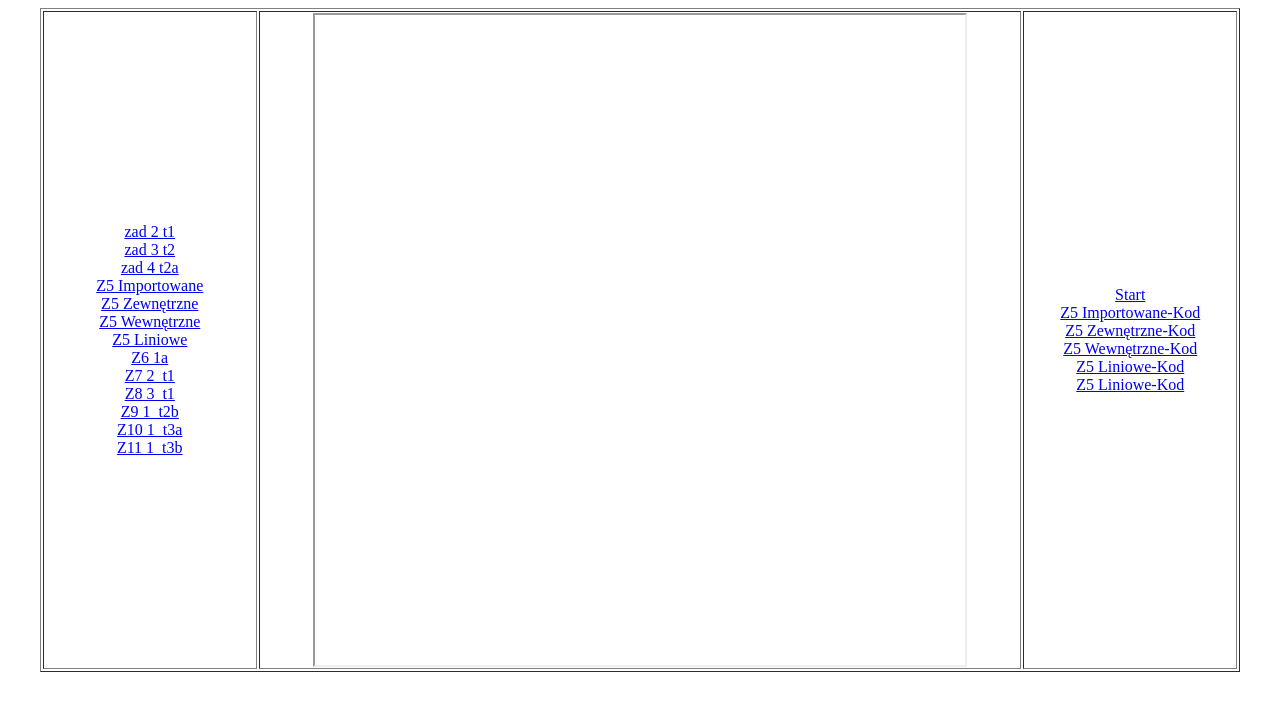
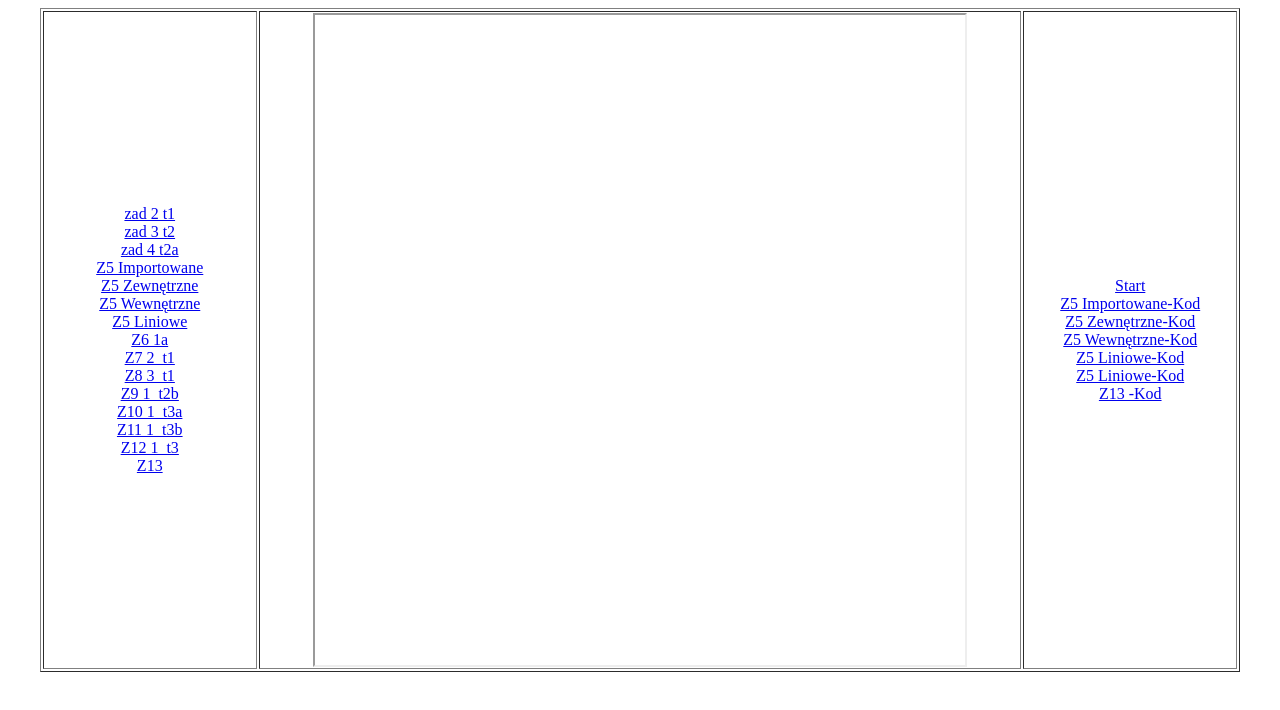
Before and after one commit to grzad/zadania-css, a plain HTML site: page index.html in a window 1280 px wide. Drawn offline with Linux system fonts and the light colour scheme.

Commit message:
Update index.html

```diff
--- a/index.html
+++ b/index.html
@@ -31,6 +31,10 @@
  <a href="zadanie10_Grzy.html" target="strony">Z10 1_t3a</a>
   <br>
  <a href="zadanie11_Grzy.html" target="strony">Z11 1_t3b</a>
+    <br>
+ <a href="zadanie12_Grzy.html" target="strony">Z12 1_t3</a>
+  <br>
+ <a href="zadanie13_Grzy.html" target="strony">Z13</a>
  </td>
  <td align=center><iframe width=650 height=650 name="strony" src="start.html" border="0"></iframe>
  </td>
@@ -45,7 +49,8 @@
  <a href="zadanie5_4_Grzy_kod.html" target="strony">Z5 Liniowe-Kod</a>
   <br>
  <a href="zadanie5_4_Grzy_kod.html" target="strony">Z5 Liniowe-Kod</a>
-
+   <br>
+ <a href="zadanie13_Grzy-kod.html" target="strony">Z13 -Kod</a>
  </td>
  </tr>
 </table>
```
